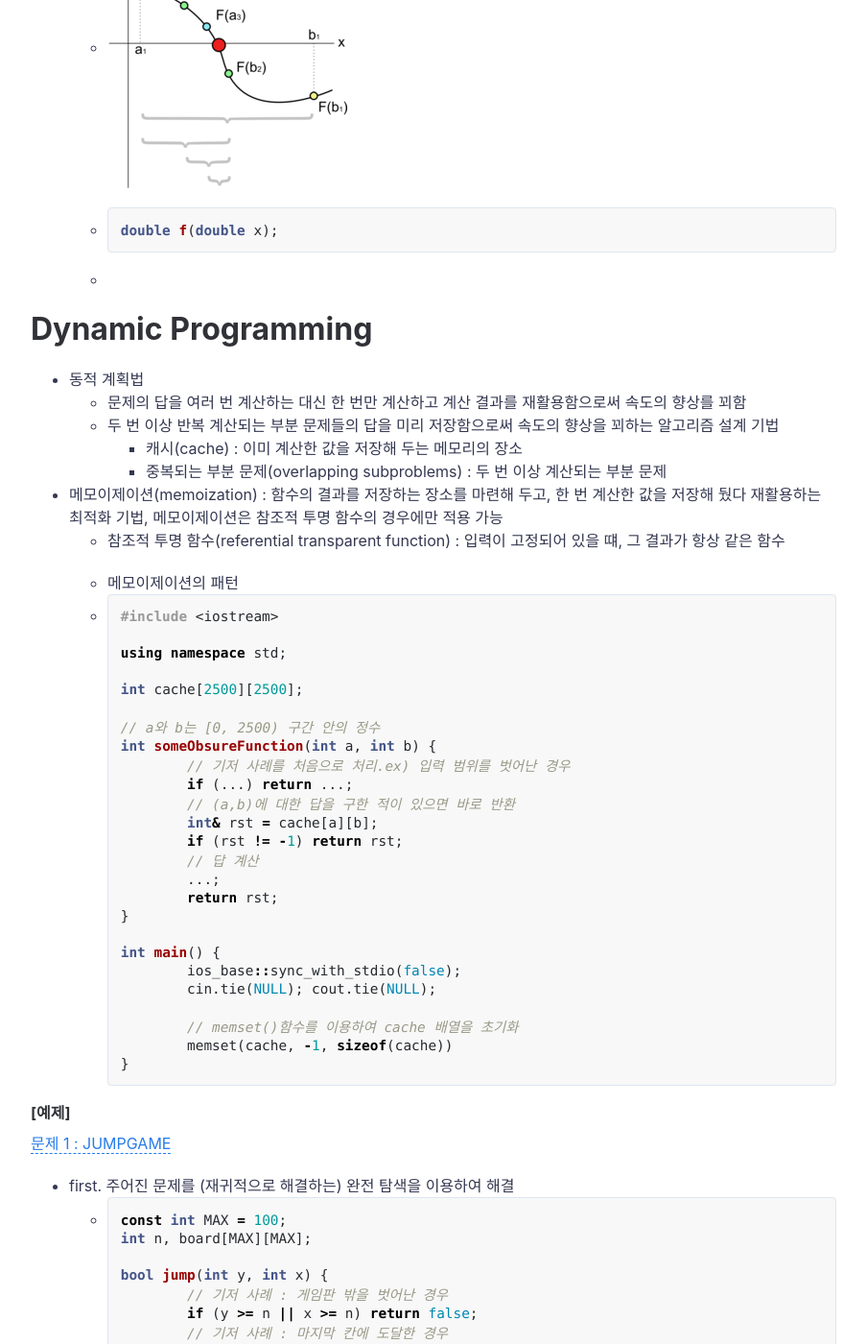
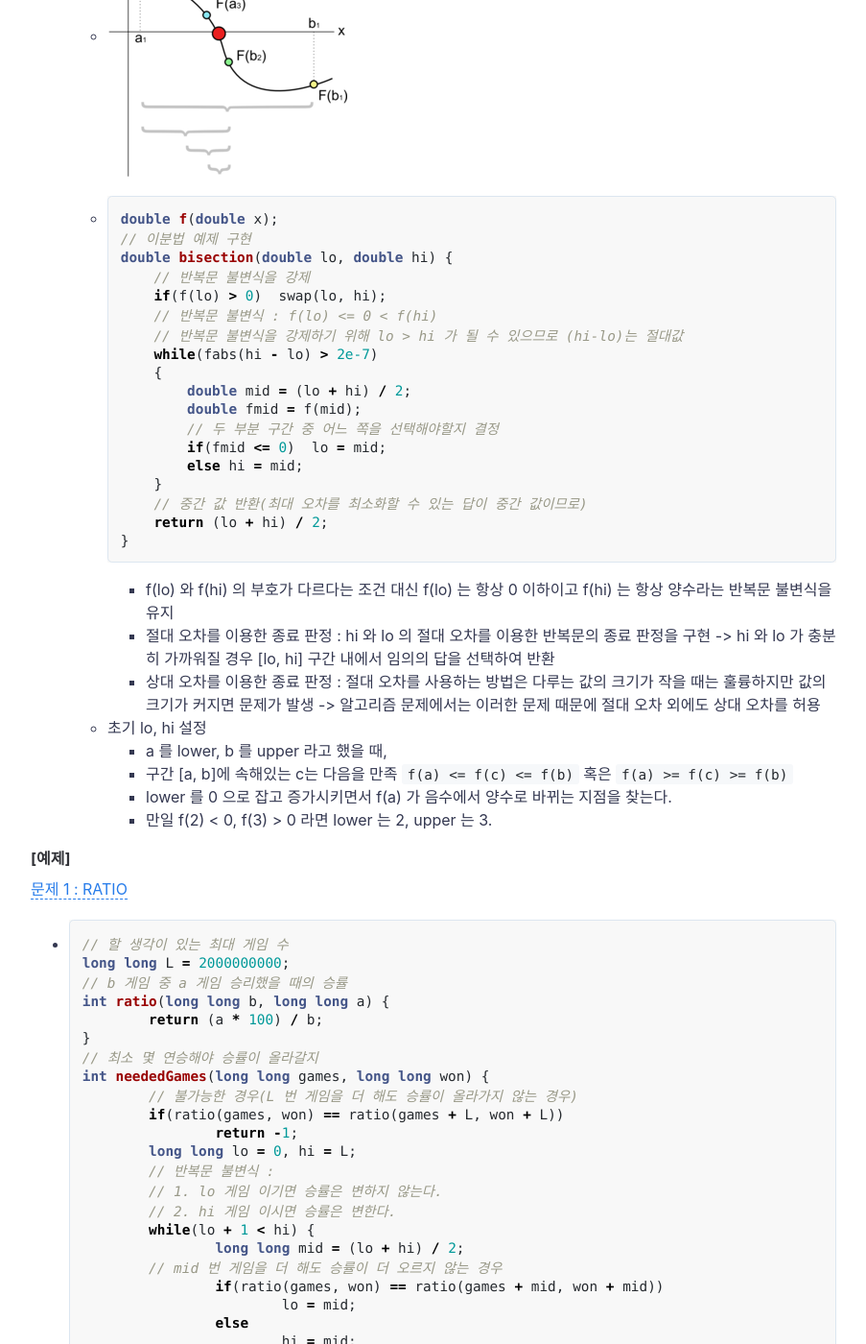
Before and after one commit to jihunparkme/jihunparkme.github.io, a Jekyll site: the page built from _posts/2020-01-06-Algorithm_2.md, in a window 1280 px wide and 1400 px high, scrolled down 1335 px. Shown: the whole window at 96% size, without its empty margins (188-1091 px from the left). Built offline with Jekyll 4.4.1, drawn with Linux system fonts in a browser that asks for light colours; comment, search, counter and statistics services are not loaded; some of the changed text lies outside the part shown.

Commit message:
Edit: add contents

````diff
--- a/_posts/2020-01-06-Algorithm_2.md
+++ b/_posts/2020-01-06-Algorithm_2.md
@@ -15,7 +15,7 @@
 * [Fenwick Tree](#Fenwick-Tree)
 * [Graph](#Graph)
 
-# Numerical analysis
+## Numerical analysis
 - 수치 해석 : 직접 풀기 힘든 수학 문제를 근사적으로 푸는 알고리즘과 이들의 수치적 안정성, 오차의 범위 등으 연구하는 전산학의 한 분야
 - 이분법(bisection method) : 가장 유용하게 사용되는 수치 해석 기법
   - 주어진 범위 [lo, hi] 내에서 어떤 함수 f(x)의 값이 0이 되는 지점을 수치적으로 찾아내는 기법
@@ -30,11 +30,75 @@
 
   - ```c++
     double f(double x);
+    // 이분법 예제 구현
+  double bisection(double lo, double hi) {
+        // 반복문 불변식을 강제
+        if(f(lo) > 0)  swap(lo, hi);
+        // 반복문 불변식 : f(lo) <= 0 < f(hi)
+        // 반복문 불변식을 강제하기 위해 lo > hi 가 될 수 있으므로 (hi-lo)는 절대값
+        while(fabs(hi - lo) > 2e-7)
+        {
+            double mid = (lo + hi) / 2;
+            double fmid = f(mid);
+            // 두 부분 구간 중 어느 쪽을 선택해야할지 결정
+            if(fmid <= 0)  lo = mid;
+            else hi = mid;
+        }
+        // 중간 값 반환(최대 오차를 최소화할 수 있는 답이 중간 값이므로)
+        return (lo + hi) / 2;
+    }
     ```
 
-  -
+    - f(lo) 와 f(hi) 의 부호가 다르다는 조건 대신 f(lo) 는 항상 0 이하이고 f(hi) 는 항상 양수라는 반복문 불변식을 유지
+    - 절대 오차를 이용한 종료 판정 : hi 와 lo 의 절대 오차를 이용한 반복문의 종료 판정을 구현 -> hi 와 lo 가 충분히 가까워질 경우 [lo, hi] 구간 내에서 임의의 답을 선택하여 반환
+    - 상대 오차를 이용한 종료 판정 : 절대 오차를 사용하는 방법은 다루는 값의 크기가 작을 때는 훌륭하지만 값의 크기가 커지면 문제가 발생 -> 알고리즘 문제에서는 이러한 문제 때문에 절대 오차 외에도 상대 오차를 허용
+  - 초기 lo, hi 설정
+    - a 를 lower, b 를 upper 라고 했을 때,
+    - 구간 [a, b]에 속해있는 c는 다음을 만족 `f(a) <= f(c) <= f(b)` 혹은 `f(a) >= f(c) >= f(b)`
+    - lower 를 0 으로 잡고 증가시키면서 f(a) 가 음수에서 양수로 바뀌는 지점을 찾는다.
+    - 만일 f(2) < 0, f(3) > 0 라면 lower 는 2, upper 는 3.
 
-# Dynamic Programming
+#### [예제]
+
+[문제 1 : RATIO](https://algospot.com/judge/problem/read/RATIO){: target="_blank"}
+
+- ```c++
+  // 할 생각이 있는 최대 게임 수
+  long long L = 2000000000;
+  // b 게임 중 a 게임 승리했을 때의 승률
+  int ratio(long long b, long long a) {
+  	return (a * 100) / b;
+  }
+  // 최소 몇 연승해야 승률이 올라갈지
+  int neededGames(long long games, long long won) {
+  	// 불가능한 경우(L 번 게임을 더 해도 승률이 올라가지 않는 경우)
+  	if(ratio(games, won) == ratio(games + L, won + L))
+  		return -1;
+  	long long lo = 0, hi = L;
+  	// 반복문 불변식 :
+  	// 1. lo 게임 이기면 승률은 변하지 않는다.
+  	// 2. hi 게임 이시면 승률은 변한다.
+  	while(lo + 1 < hi) {
+  		long long mid = (lo + hi) / 2;
+          // mid 번 게임을 더 해도 승률이 더 오르지 않는 경우
+  		if(ratio(games, won) == ratio(games + mid, won + mid))
+  			lo = mid;
+  		else
+  			hi = mid;
+  	}
+  	return hi;
+  }
+  ```
+
+- 수학적 해법
+
+  - 승률 R이 되는 최소 연승 수 x에 대한 식 구하기
+    - floor( (100 (M+x)) / (N + x) ) >= R
+    - 100 M + 100 x >= R (N + x)
+    - (100 - R) x >= R N - 100 M
+    - x >= ceil( (R N - 100 M) / (100 - R) )
+
+## Dynamic Programming
 - 동적 계획법
   - 문제의 답을 여러 번 계산하는 대신 한 번만 계산하고 계산 결과를 재활용함으로써 속도의 향상를 꾀함
   - 두 번 이상 반복 계산되는 부분 문제들의 답을 미리 저장함으로써 속도의 향상을 꾀하는 알고리즘 설계 기법
@@ -42,7 +106,6 @@
     - 중복되는 부분 문제(overlapping subproblems) : 두 번 이상 계산되는 부분 문제
 - 메모이제이션(memoization) : 함수의 결과를 저장하는 장소를 마련해 두고, 한 번 계산한 값을 저장해 뒀다 재활용하는 최적화 기법, 메모이제이션은 참조적 투명 함수의 경우에만 적용 가능
   - 참조적 투명 함수(referential transparent function) : 입력이 고정되어 있을 떄, 그 결과가 항상 같은 함수
-
   - 메모이제이션의 패턴
   - ```c++
     #include <iostream>
@@ -148,7 +211,7 @@
   }
   ```
 
-# Bit-mask
+## Bit-mask
 - 비트마스크 : 정수의 이진수 표현을 자료 구조로 쓰는 기법
   - 더 빠른 수행 시간
   - 더 간결한 코드
@@ -160,7 +223,7 @@
   - 비트 연산자 : 비트마스크를 사용하기 위해서는 정수 변수를 비트별로 조작할 수 있는 비트 연산자를 사용(AND, OR, XOR, NOT, shift)
 
 - 유의 사항
-  - 우선순위 : c++,  java에서는 &, |, ^ 등의 비트 연산자의 우선순위는 == 혹은 != 등의 비교 연산자보다 낮음 -> 비트마스크 사용 식에 가급적 괄호는 자세하게 추가하는 습관이 중요
+  - 우선순위 : c++,  java에서는 &, ^ 등의 비트 연산자의 우선순위는 == 혹은 != 등의 비교 연산자보다 낮음 -> 비트마스크 사용 식에 가급적 괄호는 자세하게 추가하는 습관이 중요
   - 오버플로 : c++에서 1은 부호 있는 32비트 상수로 취급되므로, shift 연산이 32이상 되어버리면 오버플로가 발생. 정수 뒤에 64비트 정수임을 알려주는 접미사 'ull'을 붙여주어야 함. -> 변수의 모든 비트를 다 쓰고 싶을 때는 부호 없는 정수형을 쓰는 것이 좋음
 
 - 집합 구현
@@ -209,8 +272,7 @@
 
   - c++ bitset 클래스 ([링크](https://docs.microsoft.com/ko-kr/cpp/standard-library/bitset-class?view=vs-2019){: target="_blank"})
 
-# Segment Tree
-
+## Segment Tree
 - [참고](#https://www.acmicpc.net/blog/view/9){: target="_blank"}
 - 구간 트리 : 구간에 대한 질문 대답하기
   - 저장된 자료들을 적절히 전처리해 그들에 대한 질의들을 빠르게 대답할 수 있도록 함
@@ -256,8 +318,7 @@
         return 0;
     }
     ```
-
-# Fenwick Tree
+## Fenwick Tree
 - [참고1](https://www.acmicpc.net/blog/view/21){: target="_blank"}
 - [참고2](https://www.crocus.co.kr/666){: target="_blank"}
 - 펜윅 트리 혹은 이진 인덱스 트리(binary indexed tree)
@@ -291,9 +352,7 @@
         ...
     }
     ```
-
-# Graph
-
+## Graph
 - 그래프 G(V, E)는 어떤 자료나 개념을 표현하는 정점(vertex)들의 집합 V와 이들을 연결하는 간선(edge)들의 집합 E로 구성된 자료 구조
 - 그래프의 종류
   - 방향 그래프(directed graph) or 유향 그래프 : 각 간선이 방향이라는 새로운 속성을 갖음
````
